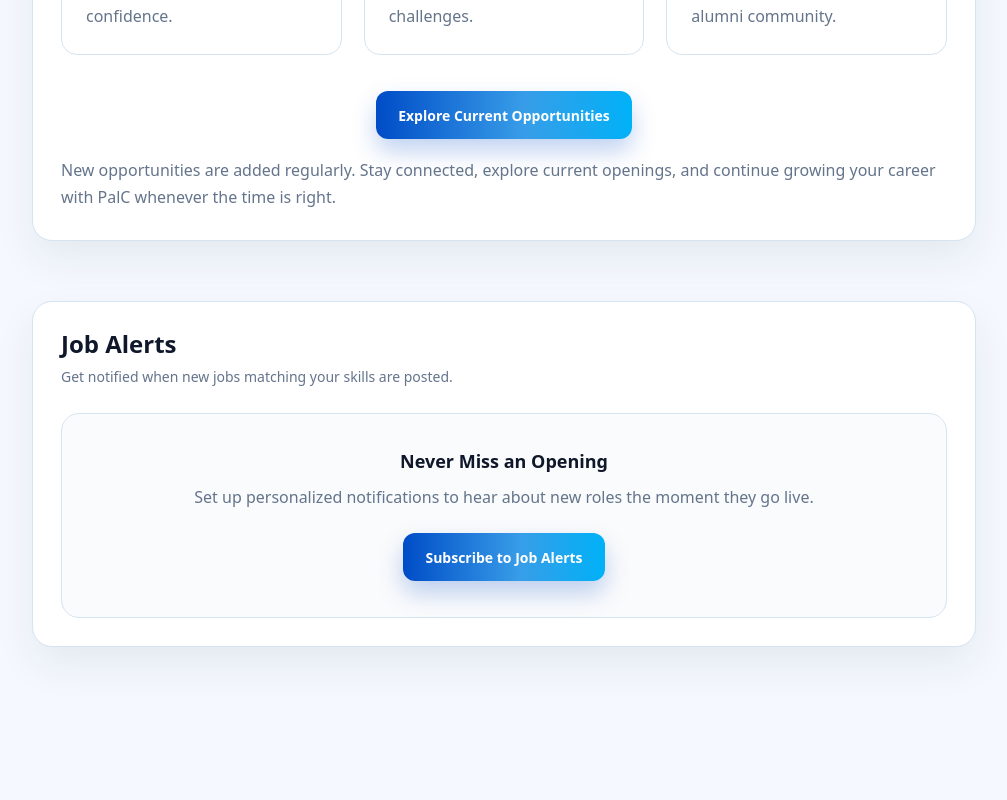
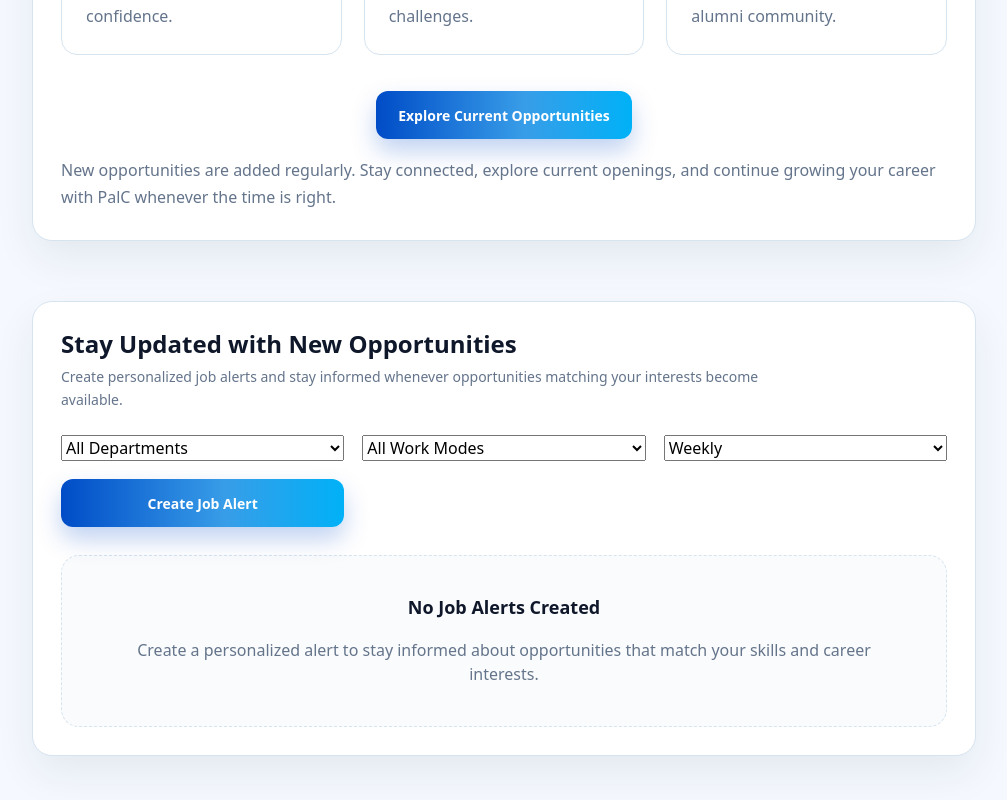
Before and after one commit to yashaswini-cyber/palc-alumni-portal, a React (Vite) app in the folder palc-alumni-portal/: page /careers in a window 1280 px wide. Shown: the part 3850-4650 px from the top of the page, without its empty margins (272-1279 px from the left). Before the commit the page ends 4557 px from the top, so only its background shows below. Built offline with nearby package versions, Linux system fonts and the light colour scheme.

Commit message:
Added the Job Alerts section to the Careers Page - completed phase 4.

```diff
--- a/palc-alumni-portal/src/modules/careers/CareersPage.tsx
+++ b/palc-alumni-portal/src/modules/careers/CareersPage.tsx
@@ -29,6 +29,17 @@ export default function CareersPage() {
   const [selectedWorkMode, setSelectedWorkMode] = useState("All Work Modes");
   const [selectedEmploymentType, setSelectedEmploymentType] = useState("All Types");
   const [sortBy, setSortBy] = useState("Newest");
+  const [alertDepartment, setAlertDepartment] = useState("All Departments");
+  const [alertWorkMode, setAlertWorkMode] = useState("All Work Modes");
+  const [alertFrequency, setAlertFrequency] = useState("Weekly");
+  const [jobAlert, setJobAlert] = useState<{
+    department: string;
+    workMode: string;
+    frequency: string;
+    active: boolean;
+  } | null>(null);
+  const [isEditingAlert, setIsEditingAlert] = useState(false);
+const [alertMessage, setAlertMessage] = useState("");
 
   // Cache static options to avoid unnecessary recalculations on state changes
   const departmentOptions = useMemo(() => ["All Departments", ...new Set(jobs.map((job) => job.department))], []);
@@ -163,6 +174,21 @@ export default function CareersPage() {
             <option>Department</option>
           </select>
         </div>
+        {alertMessage && (
+        <div
+          style={{
+            background: "#EFFAF3",
+            border: "1px solid #B7E4C7",
+            color: "#166534",
+            padding: "14px 18px",
+            borderRadius: "12px",
+            marginBottom: "22px",
+            fontWeight: 500,
+          }}
+        >
+          {alertMessage}
+        </div>
+      )}
 
         {/* Counter and Clear Filters Row */}
         <div style={{ display: "flex", justifyContent: "space-between", alignItems: "center", marginBottom: "24px" }}>
@@ -403,21 +429,174 @@ export default function CareersPage() {
         </div>
       </SectionCard>
 
-      {/* Job Alerts Section */}
+{/* Job Alerts Section */}
       <div ref={alertsSectionRef}>
-        <SectionCard
-          title="Job Alerts"
-          subtitle="Get notified when new jobs matching your skills are posted."
-        >
-          <div style={{ background: "#FAFBFC", border: `1px solid ${COLORS.border}`, borderRadius: "18px", padding: "36px", textAlign: "center" }}>
-            <h3 style={{ margin: "0 0 12px", color: COLORS.text }}>Never Miss an Opening</h3>
-            <p style={{ color: COLORS.textSecondary, marginBottom: "24px" }}>
-              Set up personalized notifications to hear about new roles the moment they go live.
+      <SectionCard
+        title="Stay Updated with New Opportunities"
+        subtitle="Create personalized job alerts and stay informed whenever opportunities matching your interests become available."
+      >
+        <div style={{ display: "grid", gridTemplateColumns: "repeat(auto-fit,minmax(220px,1fr))", gap: "18px", marginBottom: "28px" }}>
+          <select value={alertDepartment} onChange={(e) => setAlertDepartment(e.target.value)}>
+            {departmentOptions.map((item) => (
+              <option key={item}>{item}</option>
+            ))}
+          </select>
+
+          <select value={alertWorkMode} onChange={(e) => setAlertWorkMode(e.target.value)}>
+            {workModeOptions.map((item) => (
+              <option key={item}>{item}</option>
+            ))}
+          </select>
+
+          <select value={alertFrequency} onChange={(e) => setAlertFrequency(e.target.value)}>
+            <option>Immediately</option>
+            <option>Daily</option>
+            <option>Weekly</option>
+          </select>
+          <PrimaryButton
+            onClick={() => {
+              if (
+                alertDepartment === "All Departments" &&
+                alertWorkMode === "All Work Modes"
+              ) {
+                setAlertMessage(
+                  "Please select at least a department or work mode before creating an alert."
+                );
+                return;
+              }
+              setJobAlert({
+                department: alertDepartment,
+                workMode: alertWorkMode,
+                frequency: alertFrequency,
+                active: true,
+              });
+              setAlertMessage(
+                isEditingAlert
+                  ? "Your job alert has been updated successfully."
+                  : "Your personalized job alert has been created successfully."
+              );
+              setIsEditingAlert(false);
+            }}>
+            {isEditingAlert ? "Update Job Alert" : "Create Job Alert"}
+          </PrimaryButton>
+        </div>
+
+        {jobAlert ? (
+          <div style={{ background: "#F8FBFF", border: `1px solid ${COLORS.border}`, borderRadius: "18px", padding: "28px" }}>
+            <div style={{ display: "flex", justifyContent: "space-between", alignItems: "center", marginBottom: "24px" }}>
+              <div>
+                <h3 style={{ margin: 0, color: COLORS.text }}>
+                  Your Job Alert
+                </h3>
+
+                <p style={{ marginTop: "8px", color: COLORS.textSecondary }}>
+                  We'll notify you whenever matching opportunities become available.
+                </p>
+              </div>
+
+              <span
+                style={{
+                  background: jobAlert.active ? "#DCFCE7" : "#F3F4F6",
+                  color: jobAlert.active ? "#15803D" : "#6B7280",
+                  padding: "8px 14px",
+                  borderRadius: "999px",
+                  fontWeight: 600,
+                  fontSize: "13px",
+                }}
+              >
+                {jobAlert.active ? "Active" : "Disabled"}
+              </span>
+            </div>
+
+            <div style={{ display: "grid", gridTemplateColumns: "repeat(auto-fit,minmax(180px,1fr))", gap: "18px", marginBottom: "28px" }}>
+              <div>
+                <strong>Department</strong>
+                <p>{jobAlert.department}</p>
+              </div>
+
+              <div>
+                <strong>Work Mode</strong>
+                <p>{jobAlert.workMode}</p>
+              </div>
+
+              <div>
+                <strong>Frequency</strong>
+                <p>{jobAlert.frequency}</p>
+              </div>
+            </div>
+
+            <div style={{ display: "flex", gap: "16px", flexWrap: "wrap" }}>
+            <PrimaryButton
+              onClick={() => {
+                setAlertDepartment(jobAlert.department);
+                setAlertWorkMode(jobAlert.workMode);
+                setAlertFrequency(jobAlert.frequency);
+                setIsEditingAlert(true);
+                alertsSectionRef.current?.scrollIntoView({
+                  behavior: "smooth",
+                  block: "start",
+                });
+              }}
+            > Edit Alert
+            </PrimaryButton>
+
+            <button
+              onClick={() =>
+                setJobAlert({
+                  ...jobAlert,
+                  active: !jobAlert.active,
+                })
+              }
+              style={{
+                padding: "11px 20px",
+                borderRadius: "10px",
+                border: `1px solid ${COLORS.border}`,
+                background: "#fff",
+                color: COLORS.primary,
+                cursor: "pointer",
+                fontWeight: 600,
+              }}
+            >
+              {jobAlert.active ? "Disable Alert" : "Enable Alert"}
+            </button>
+
+            <button
+              onClick={() => {
+                setJobAlert(null);
+                setAlertDepartment("All Departments");
+                setAlertWorkMode("All Work Modes");
+                setAlertFrequency("Weekly");
+                setAlertMessage("Job alert deleted successfully.");
+                setIsEditingAlert(false);
+              }}
+              style={{
+                padding: "11px 20px",
+                borderRadius: "10px",
+                border: "1px solid #FECACA",
+                background: "#FEF2F2",
+                color: "#B91C1C",
+                cursor: "pointer",
+                fontWeight: 600,
+              }}
+            >
+              Delete Alert
+            </button>
+          </div>
+          </div>
+        ) : (
+          <div style={{ background: "#FAFBFC", border: `1px dashed ${COLORS.border}`, borderRadius: "18px", padding: "40px", textAlign: "center" }}>
+            <h3 style={{ marginTop: 0 }}>
+              No Job Alerts Created
+            </h3>
+
+            <p style={{ color: COLORS.textSecondary, marginBottom: 0 }}>
+              Create a personalized alert to stay informed about opportunities that
+              match your skills and career interests.
             </p>
-            <PrimaryButton onClick={() => {}}>Subscribe to Job Alerts</PrimaryButton>
           </div>
-        </SectionCard>
+        )}
+      </SectionCard>
+    </div>
       </div>
-    </div>
   );
 }
```
